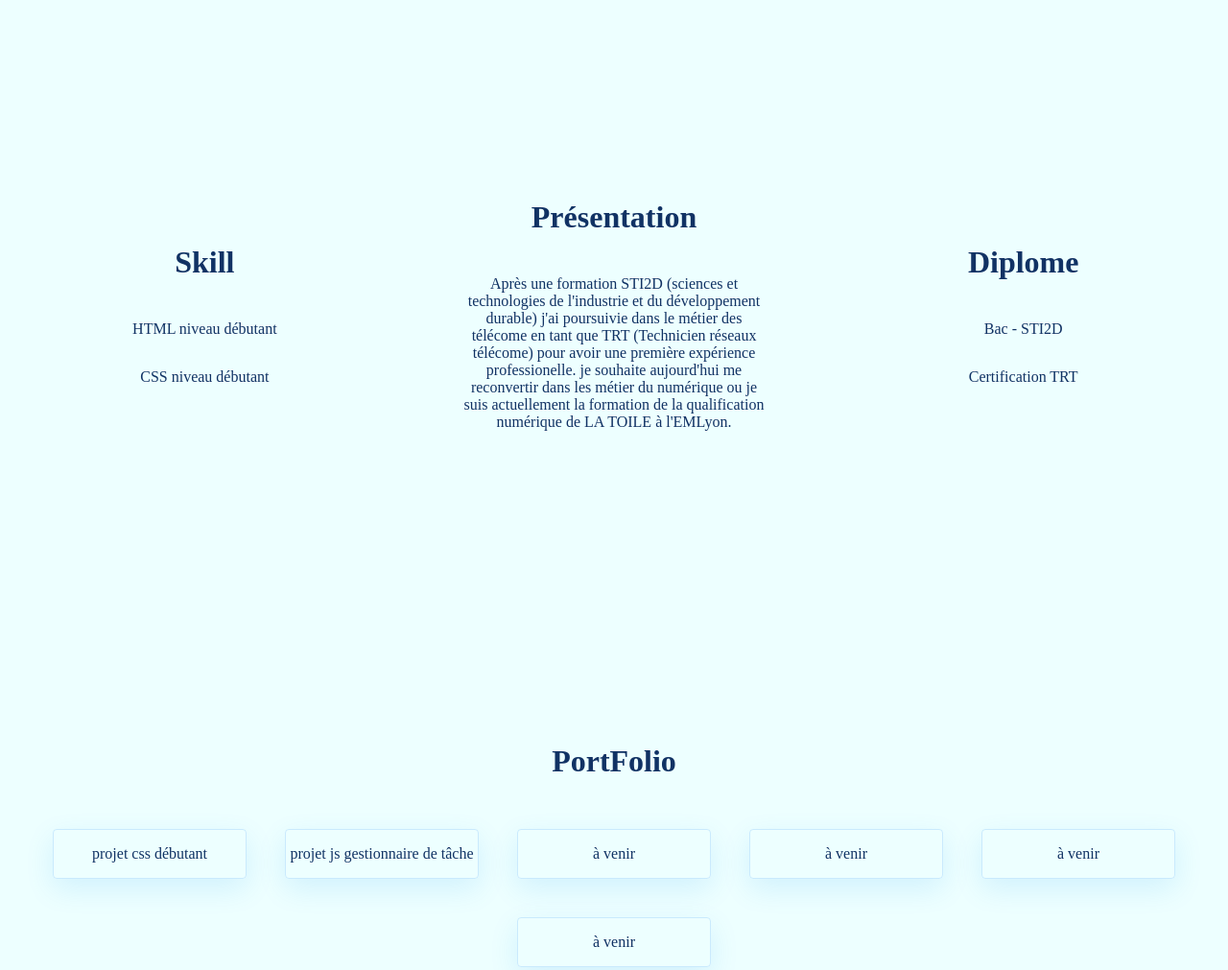
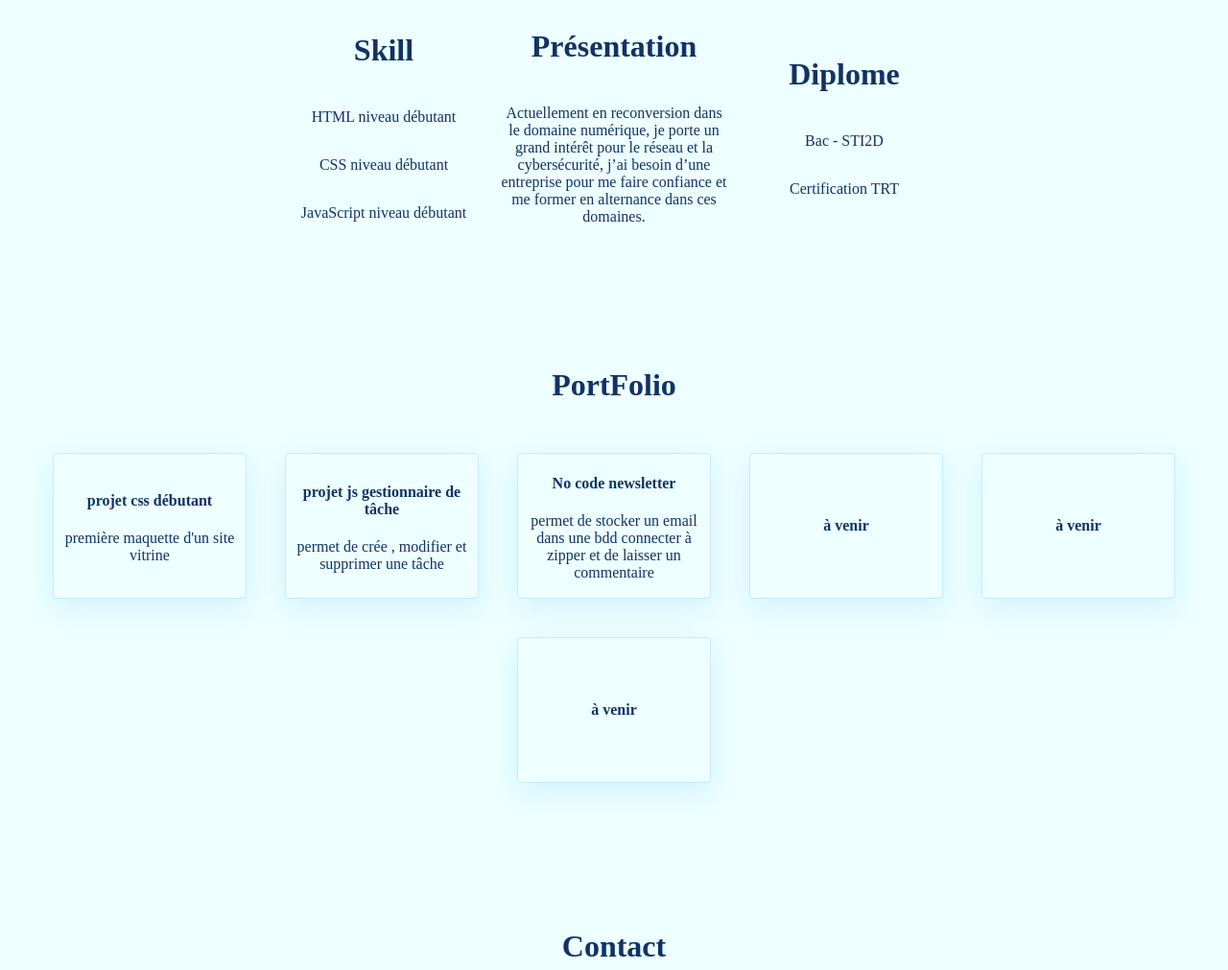
Before and after one commit to ryan-D42/Portfolio, a plain HTML site: page index.html in a window 1280 px wide. Shown: the part 998-2009 px from the top of the page at 96% size. Drawn offline with Linux system fonts and the light colour scheme.

Commit message:
rajout projet no code + responsive

```diff
--- a/index.html
+++ b/index.html
@@ -37,16 +37,15 @@
             <h2>Skill</h2>
             <p>HTML niveau débutant</p>
             <p>CSS niveau débutant</p>
+            <p>JavaScript niveau débutant</p>
+
         </article>
         <article class="box2">
             <h2>Présentation</h2>
             <p>
-                Après une formation STI2D (sciences et technologies de l'industrie
-                et du développement durable) j'ai poursuivie dans le métier des
-                télécome en tant que TRT (Technicien réseaux télécome) pour avoir
-                une première expérience professionelle. je souhaite aujourd'hui
-                me reconvertir dans les métier du numérique ou je suis actuellement
-                la formation de la qualification numérique de LA TOILE à l'EMLyon.
+                Actuellement en reconversion dans le domaine numérique,
+                je  porte un grand intérêt pour le réseau et la cybersécurité,
+                j’ai besoin d’une entreprise pour me faire confiance et me former en alternance dans ces domaines.
             </p>
         </article>
         <article class="box2">
@@ -54,6 +53,7 @@
             <p>Bac - STI2D</p>
             <p>Certification TRT</p>
         </article>
+
     </article>
 
     <div class="boxid">
@@ -62,22 +62,25 @@
 
     <article class="box4">
         <a href="https://ryan-d42.github.io/renduCSS/" class="box3 interactif">
-            <article>projet css débutant</article>
+            <h4>projet css débutant</h4>
+            <p>première maquette d'un site vitrine</p>
         </a>
         <a href="https://ryan-d42.github.io/gestionnaire-de-tache/" class="box3 interactif">
-            <article>projet js gestionnaire de tâche</article>
+            <h4>projet js gestionnaire de tâche</h4>
+            <p>permet de crée , modifier et supprimer une tâche</p>
+        </a>
+        <a href="https://test-formulaire-267a71.webflow.io/" class="box3 interactif">
+            <h4>No code newsletter</h4>
+            <p>permet de stocker un email dans une bdd connecter à zipper et de laisser un commentaire</p>
         </a>
         <a href="" class="box3">
-            <article>à venir</article>
+            <h4>à venir</h4>
         </a>
         <a href="" class="box3">
-            <article>à venir</article>
+            <h4>à venir</h4>
         </a>
         <a href="" class="box3">
-            <article>à venir</article>
-        </a>
-        <a href="" class="box3">
-            <article>à venir</article>
+            <h4>à venir</h4>
         </a>
 
     </article>
--- a/style.css
+++ b/style.css
@@ -2,6 +2,7 @@ body {
     margin: 0;
     background-color: hsla(180, 100%, 96%, 0.852);
     color: #113264;
+    overflow-x: hidden;
 }
 
 .tete {
@@ -10,7 +11,7 @@ body {
     justify-content: space-evenly;
     align-items: center;
     width: 100%;
-    height: 100px;
+    height: 50px;
     background-color: #A9E2FD;
 }
 
@@ -26,7 +27,7 @@ h3 {
     height: 100vh;
     background-image: url(server.jpg);
     background-repeat: no-repeat;
-    background-size: 100%;
+
 }
 
 .box {
@@ -34,7 +35,8 @@ h3 {
     justify-content: center;
     align-items: center;
     width: 100vw;
-    height: 80vh;
+    max-width: 1280px;
+    flex-wrap: wrap;
 }
 
 .boxid {
@@ -49,13 +51,13 @@ h3 {
     align-items: center;
     flex-direction: column;
     text-align: center;
-    width: 100vw;
-    height: 100vh;
-    margin: 50px;
+    width: 100%;
+    max-width: 240px;
+
 }
 
 .box3 {
-    height: 50px;
+    height: 150px;
     width: 200px;
     margin: 20px;
     text-align: center;
@@ -79,8 +81,8 @@ h3 {
 }
 
 #shark {
-    height: 100px;
-    width: 100px;
+    height: 50px;
+    width: 50px;
 }
 
 h1 {
```
